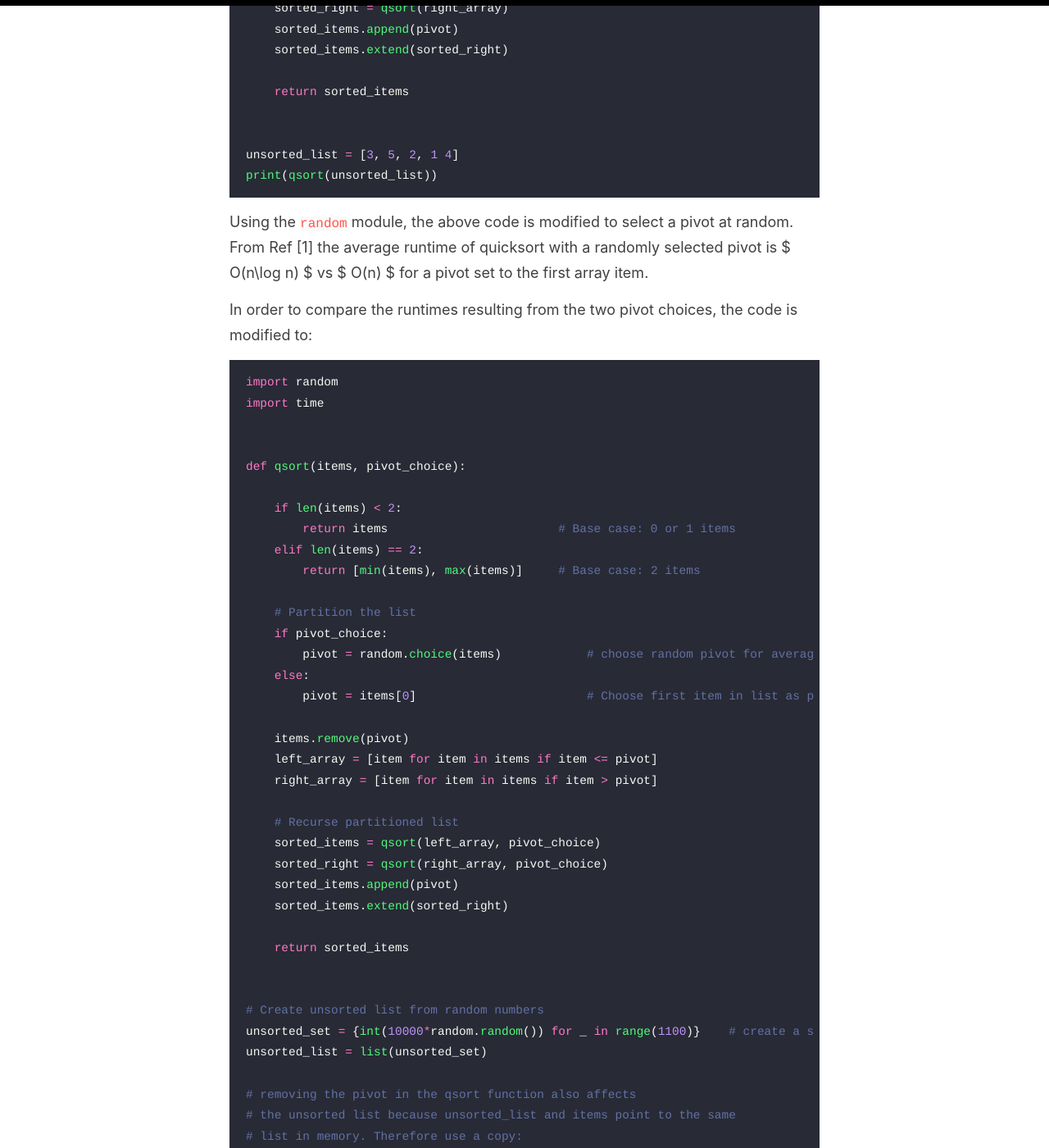
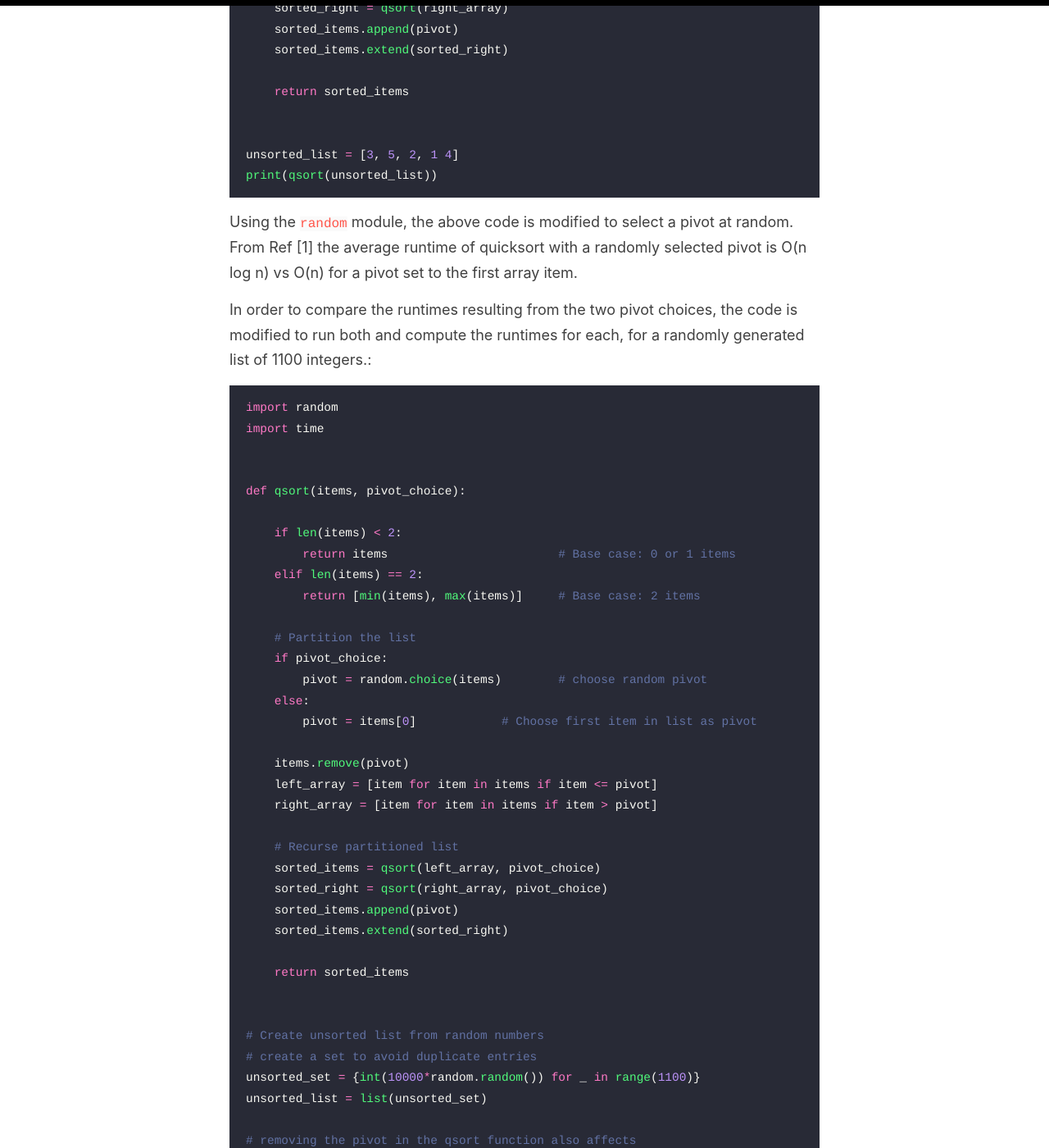
Before and after one commit to mkoundo/mkoundo.github.io, a Jekyll site: the page built from _posts/2020-08-26-hard_lesson.markdown, in a window 1280 px wide and 1400 px high, scrolled down 1193 px. Shown: the whole window at 82% size. Built offline with Jekyll 4.4.1, drawn with Linux system fonts in a browser that asks for light colours.

Commit message:
first commit

````diff
--- a/_posts/2020-08-26-hard_lesson.markdown
+++ b/_posts/2020-08-26-hard_lesson.markdown
@@ -39,9 +39,9 @@ unsorted_list = [3, 5, 2, 1 4]
 print(qsort(unsorted_list))
 ```
 
-Using the `random` module, the above code is modified to select a pivot at random. From Ref [1] the average runtime of quicksort with a randomly selected pivot is $ O(n\log n) $ vs $ O(n) $ for a pivot set to the first array item.
+Using the `random` module, the above code is modified to select a pivot at random. From Ref [1] the average runtime of quicksort with a randomly selected pivot is O(n log n) vs O(n) for a pivot set to the first array item.
 
-In order to compare the runtimes resulting from the two pivot choices, the code is modified to:
+In order to compare the runtimes resulting from the two pivot choices, the code is modified to run both and compute the runtimes for each, for a randomly generated list of 1100 integers.:
 
 ```python
 import random
@@ -57,9 +57,9 @@ def qsort(items, pivot_choice):
 
     # Partition the list
     if pivot_choice:
-        pivot = random.choice(items)            # choose random pivot for average runtime of O(n log n)
+        pivot = random.choice(items)        # choose random pivot
     else:
-        pivot = items[0]                        # Choose first item in list as pivot
+        pivot = items[0]            # Choose first item in list as pivot
 
     items.remove(pivot)
     left_array = [item for item in items if item <= pivot]
@@ -75,7 +75,8 @@ def qsort(items, pivot_choice):
 
 
 # Create unsorted list from random numbers
-unsorted_set = {int(10000*random.random()) for _ in range(1100)}    # create a set to avoid duplicate entries
+# create a set to avoid duplicate entries
+unsorted_set = {int(10000*random.random()) for _ in range(1100)}
 unsorted_list = list(unsorted_set)
 
 # removing the pivot in the qsort function also affects
````
